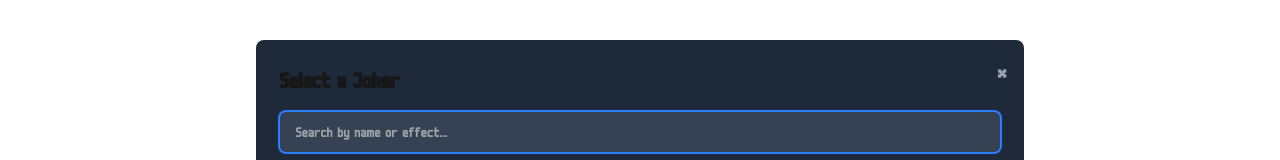
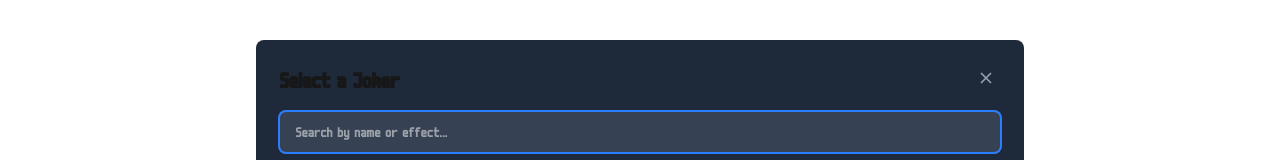
Before and after one commit to AlexTheJPEG/balathumb, a Next.js app: page / in a window 1280 px wide. Both pictures are taken after a click on the picture 837 px from the left and 341 px from the top of the page. Shown: the top 160 px of the page. Built offline with nearby package versions, Linux system fonts and the light colour scheme.

Commit message:
Improve delete joker, joker selector / editor close buttons

```diff
--- a/app/components/JokerEditor.tsx
+++ b/app/components/JokerEditor.tsx
@@ -63,8 +63,23 @@ const JokerEditor: React.FC<JokerEditorProps> = ({ isVisible, tJoker, onClose, o
             >
                 <div className="flex items-start justify-between">
                     <h2 className="mb-4 text-xl sm:text-2xl font-bold">{tJoker.joker.name}</h2>
-                    <button onClick={handleClose} className="text-2xl sm:text-3xl leading-none text-gray-400 hover:text-white">
-                        ×
+                    <button
+                        type="button"
+                        onClick={handleClose}
+                        className="inline-flex h-9 w-9 shrink-0 items-center justify-center rounded-md text-gray-400 transition duration-150 hover:bg-white/10 hover:text-white focus-visible:outline-none focus-visible:ring-2 focus-visible:ring-blue-400"
+                        aria-label="Close Joker editor"
+                        title="Close"
+                    >
+                        <svg
+                            aria-hidden="true"
+                            viewBox="0 0 24 24"
+                            className="h-5 w-5"
+                            fill="none"
+                            stroke="currentColor"
+                            strokeWidth="2"
+                        >
+                            <path d="m6 6 12 12M18 6 6 18" />
+                        </svg>
                     </button>
                 </div>
 
@@ -85,7 +100,9 @@ const JokerEditor: React.FC<JokerEditorProps> = ({ isVisible, tJoker, onClose, o
                     <div className="flex-grow space-y-4">
                         {/* Edition selection */}
                         <div>
-                            <label className="mb-2 sm:mb-4 block text-base sm:text-lg font-bold text-white">Edition</label>
+                            <label className="mb-2 sm:mb-4 block text-base sm:text-lg font-bold text-white">
+                                Edition
+                            </label>
                             <div className="grid grid-cols-3 sm:grid-cols-5 gap-2 sm:gap-4">
                                 {["", ...EDITIONS].map((edition) => (
                                     <div
@@ -117,7 +134,9 @@ const JokerEditor: React.FC<JokerEditorProps> = ({ isVisible, tJoker, onClose, o
 
                         {/* Sticker selection */}
                         <div>
-                            <label className="mb-2 sm:mb-4 block text-base sm:text-lg font-bold text-white">Stickers</label>
+                            <label className="mb-2 sm:mb-4 block text-base sm:text-lg font-bold text-white">
+                                Stickers
+                            </label>
                             <div className="grid grid-cols-3 sm:grid-cols-5 gap-2 sm:gap-4">
                                 {STICKERS.map((sticker) => {
                                     const toggleSticker = () => {
@@ -157,7 +176,9 @@ const JokerEditor: React.FC<JokerEditorProps> = ({ isVisible, tJoker, onClose, o
                                                     className="mr-1 sm:mr-2 h-3 w-3 sm:h-4 sm:w-4 rounded border-gray-600 text-blue-600 focus:ring-blue-500"
                                                     onClick={(e) => e.stopPropagation()}
                                                 />
-                                                <span className="text-xs sm:text-sm text-gray-300">{titleCase(sticker)}</span>
+                                                <span className="text-xs sm:text-sm text-gray-300">
+                                                    {titleCase(sticker)}
+                                                </span>
                                             </label>
                                         </div>
                                     );
@@ -167,7 +188,9 @@ const JokerEditor: React.FC<JokerEditorProps> = ({ isVisible, tJoker, onClose, o
 
                         {/* Stake selection */}
                         <div>
-                            <label className="mb-2 sm:mb-4 block text-base sm:text-lg font-bold text-white">Stake</label>
+                            <label className="mb-2 sm:mb-4 block text-base sm:text-lg font-bold text-white">
+                                Stake
+                            </label>
                             <div className="grid grid-cols-3 sm:grid-cols-5 gap-2 sm:gap-4">
                                 {["", ...STAKES].map((stake) => (
                                     <div
--- a/app/components/JokerSelector.tsx
+++ b/app/components/JokerSelector.tsx
@@ -62,16 +62,27 @@ const JokerSelector: React.FC<JokerSelectorProps> = ({ isVisible, onSelect, onCl
             onClick={handleBackdropClick}
         >
             <div
-                className={`max-h-[90vh] w-full max-w-3xl overflow-auto rounded-lg bg-gray-800 p-4 sm:p-6 transition-transform duration-200 ease-in-out ${
+                className={`relative max-h-[90vh] w-full max-w-3xl overflow-auto rounded-lg bg-gray-800 p-4 sm:p-6 transition-transform duration-200 ease-in-out ${
                     isVisible ? "scale-100 transform" : "scale-95 transform"
                 }`}
             >
-                {/* Close button */}
                 <button
+                    type="button"
                     onClick={onClose}
-                    className="absolute top-2 right-2 sm:top-4 sm:right-4 text-3xl leading-none text-gray-400 hover:text-white"
+                    className="absolute top-3 right-3 inline-flex h-9 w-9 items-center justify-center rounded-md text-gray-400 transition duration-150 hover:bg-white/10 hover:text-white focus-visible:outline-none focus-visible:ring-2 focus-visible:ring-blue-400 sm:top-5 sm:right-5"
+                    aria-label="Close Joker selector"
+                    title="Close"
                 >
-                    ×
+                    <svg
+                        aria-hidden="true"
+                        viewBox="0 0 24 24"
+                        className="h-5 w-5"
+                        fill="none"
+                        stroke="currentColor"
+                        strokeWidth="2"
+                    >
+                        <path d="m6 6 12 12M18 6 6 18" />
+                    </svg>
                 </button>
 
                 <h2 className="mb-4 text-xl sm:text-2xl font-bold">Select a Joker</h2>
--- a/app/page.tsx
+++ b/app/page.tsx
@@ -91,6 +91,7 @@ function SortableJoker({
             {...attributes}
             {...listeners}
         >
+            <div className="relative transition-transform duration-150 ease-out hover:scale-105">
                 <JokerImage
                     joker={tJoker.joker}
                     width={73}
@@ -116,12 +117,23 @@ function SortableJoker({
                             // Prevent drag from starting when clicking the remove button
                             e.stopPropagation();
                         }}
-                    className="absolute top-0 right-0 z-20 flex h-6 w-6 translate-x-1/3 -translate-y-1/3 transform items-center justify-center rounded-full bg-red-500 text-white transition-colors hover:bg-red-600"
-                    aria-label="Remove joker"
+                        className="absolute top-0 right-0 z-20 inline-flex h-7 w-7 translate-x-1/4 -translate-y-1/4 items-center justify-center rounded-full bg-red-500/90 text-white shadow-sm ring-2 ring-gray-700 transition duration-150 hover:scale-110 hover:bg-red-600 focus-visible:outline-none focus-visible:ring-2 focus-visible:ring-white"
+                        aria-label="Remove Joker"
+                        title="Remove Joker"
                     >
-                    <span className="text-xl font-bold">×</span>
+                        <svg
+                            aria-hidden="true"
+                            viewBox="0 0 24 24"
+                            className="h-4 w-4"
+                            fill="none"
+                            stroke="currentColor"
+                            strokeWidth="2.5"
+                        >
+                            <path d="m6 6 12 12M18 6 6 18" />
+                        </svg>
                     </button>
                 )}
+            </div>
         </div>
     );
 }
@@ -286,7 +298,7 @@ export default function Home() {
                                 width={73}
                                 height={97}
                                 style={{ width: "73px", height: "97px" }}
-                                className="cursor-pointer"
+                                className="cursor-pointer transition-transform duration-150 ease-out hover:scale-105"
                                 onClick={() => {
                                     setIsJokerSelectorOpen(true);
                                 }}
```
Lines whose indentation alone changed are shown as unchanged.
